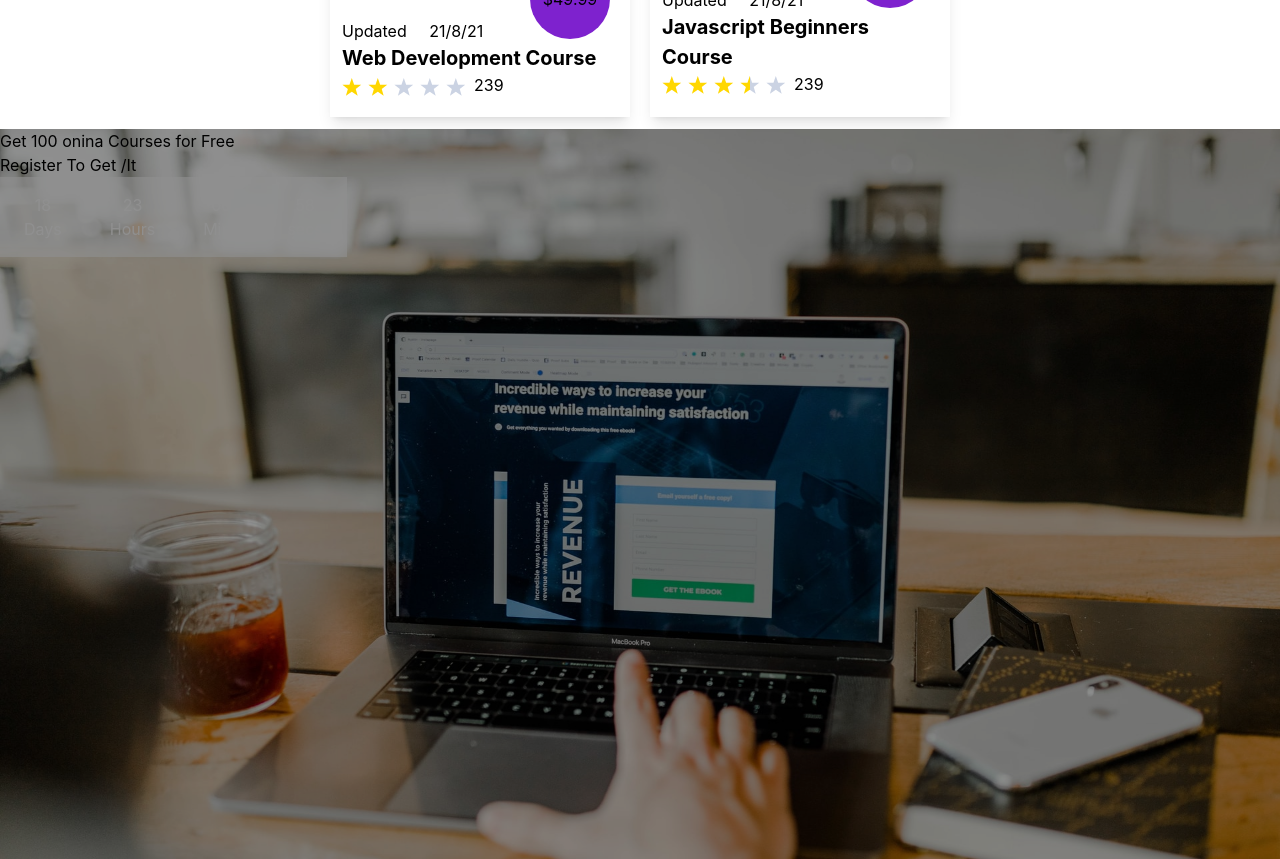
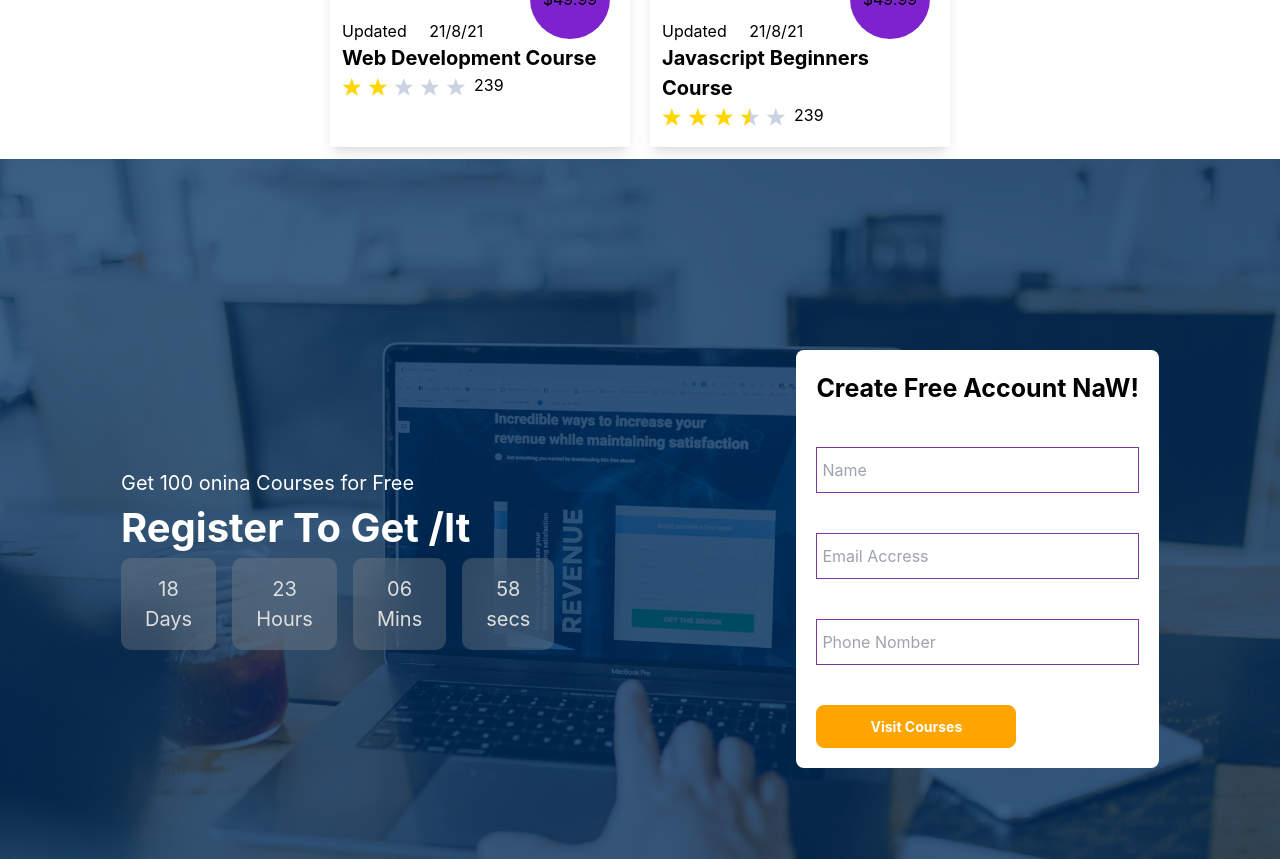
Before and after one commit to samariddin1661/univerctiy, a React (Create React App) app: page / in a window 1280 px wide. Shown: the part 1880-2739 px from the top of the page. Built offline with nearby package versions, Linux system fonts and the light colour scheme.

Commit message:
footer
footer

```diff
--- a/src/components/Courses.jsx
+++ b/src/components/Courses.jsx
@@ -69,7 +69,7 @@ const Courses = () => {
         DYMMY_DATA.length === 0 ?"No courses" :DYMMY_DATA.map((item,key)=>(
            <div className='w-[300px] shadow-lg'>
         {/* card img */}
-        <div><img src={item.image} alt=""  className='h-[200px grayscale-[100%] hover:grayscale-0 duration-[0.3s]'/></div>
+        <div><img src={item.image} alt=""  className='h-[200px] grayscale-[100%] hover:grayscale-0 duration-[0.3s]'/></div>
 
         {/* card footer */}
         <div className='px-3 py-5 relative'>
--- /dev/null
+++ b/src/components/Form.jsx
@@ -0,0 +1,17 @@
+import React from 'react'
+
+const Form = () => {
+  return (
+    <div className='flex  bg-[transparent] w-full justify-center items-center md:px-0 px-5'>
+      <form className=' flex flex-col bg-[#ffffff] justify-center items-center p-5 md:gap-10 gap-5 w-full max-w-[400px] rounded-lg'>
+        <h1 className='font-bold md:text-[25px] text-[18px]'>Create Free Account NaW!</h1>
+        <input type="text" className='outline-none border-[1px] dorder-[solid] border-[#8137a0] md:px-[5px] px-[2px] md:py-[10px] py-[6px] w-full md:text-[16px] text-[14px ] max-w-[350px]'placeholder='Name' />
+        <input type="email" className='outline-none border-[1px] dorder-[solid] border-[#8137a0] md:px-[5px] px-[2px] md:py-[10px] py-[6px] w-full md:text-[16px] text-[14px ] max-w-[350px]'placeholder='Email Accress' />
+        <input type="tel" className='outline-none border-[1px] dorder-[solid] border-[#8137a0] md:px-[5px] px-[2px] md:py-[10px] py-[6px] w-full md:text-[16px] text-[14px ] max-w-[350px]'placeholder='Phone Nomber' />
+        <input type="submit" value="Visit Courses" className='outline-none bg-[orange] text-[white] hover:bg-[white] hover:text-[orange] border-[1px] dorder-[solid] border-[orange] px-[3px] py-[10px] w-full max-w-[200px] self-start font-bold text-[18px] md:text-[14px] rounded-lg'/>
+      </form>
+    </div>
+  )
+}
+
+export default Form
--- a/src/components/Ragister.jsx
+++ b/src/components/Ragister.jsx
@@ -1,33 +1,38 @@
 import React from 'react'
 import back_img from "../assets/signup.jpg"
+import Form from './Form'
 const Ragister = () => {
   return (
-    <div className='h-[100vh] relative w-full parda my-3'>
+    <div className='h-[100vh] relative w-full par my-3 z-[12]'>
         <img src={back_img} alt="back_img" className='absolute top-0 left-0 w-full h-[100%]'/>
-        <div className='absolute top-0'>
+        <div className='absolute top-0 left-0 w-full flex flex-col lg:flex-row  justify-around items-center h-[100vh] z-[10]'>
           <div>
-            <p>Get 100 onina Courses for Free</p>
-            <h2>Register To Get /It</h2>
-            <div className='flex justify-center'>
-              <p className='py-4 px-6 text-[white] text-center bg-[#ffffffa0]'>
-                <span>18</span>
-                <p>Days</p>
+            <div className='text-[white]'>
+              <p className='text-[20px]'>Get 100 onina Courses for Free</p>
+              <h2 className='text-[40px] font-bold'>Register To Get /It</h2>
+              <div className='flex justify-center gap-4 z-[5] relative'>
+                <p className='py-4 z-[4]  px-6 text-[white] backdrop-blur-[20px] after:bg-[#9494944f] after:absolute after:w-full after:h-[100%] after:top-0 after:left-0 after:rounded-[10px] after:z-[3] text-center text-[20px] rounded-[10px] '>
+                  <span className='z-[4]'>18</span>
+                  <p className='z-[4]'>Days</p>
                 </p>
-              <p  className='py-4 px-6 text-[white] text-center bg-[#ffffffa0]'>
+                <p  className='py-4 z-[4] px-6 text-[white] backdrop-blur-[20px] after:bg-[#9494944f] after:absolute after:w-full after:h-[100%] after:top-0 after:left-0 after:rounded-[10px] after:z-[3] text-center text-[20px] rounded-[10px]'>
                   <span>23</span>
                   <p>Hours</p>
                 </p>
-              <p  className='py-4 px-6 text-[white] text-center bg-[#ffffffa0]'>
+                <p  className='py-4 z-[4] px-6 text-[white] backdrop-blur-[20px] after:bg-[#9494944f] after:absolute after:w-full after:h-[100%] after:top-0 after:left-0 after:rounded-[10px] after:z-[3] text-center text-[20px] rounded-[10px] '>
                   <span>06</span>
                   <p>Mins</p>
                 </p>
-              <p  className='py-4 px-6 text-[white] text-center bg-[#ffffffa0]'>
+                <p  className='py-4 z-[4] px-6 text-[white] backdrop-blur-[20px] after:bg-[#9494944f] after:absolute after:w-full after:h-[100%] after:top-0 after:left-0 after:rounded-[10px] after:z-[3] text-center text-[20px] rounded-[10px] '>
                   <span>58</span>
                   <p>secs</p>
                 </p>
               </div>
           </div>
-          <div></div>
+          </div>
+          <div>
+          <Form/>
+          </div>
         </div>
     </div>
   )
--- a/src/index.css
+++ b/src/index.css
@@ -30,7 +30,16 @@ code {
   width: 100%;
   height: 100vh;
   position: absolute;
-  background: #00000070;
+  background: #00000077;
   z-index: 3;
   left: 0;
 }
+.par:after{
+  content: " ";
+  width: 100%;
+  height: 100vh;
+  position: absolute;
+  background: #012f5fc3;
+  z-index: 3;
+  left: 0;
+}
--- a/src/pages/Main.jsx
+++ b/src/pages/Main.jsx
@@ -4,6 +4,7 @@ import Home from '../components/Home'
 import Feature from '../components/Feature'
 import Courses from '../components/Courses'
 import Ragister from '../components/Ragister'
+import Form from '../components/Form'
 
 const Main = () => {
   return (
@@ -13,6 +14,7 @@ const Main = () => {
       <Feature/>
       <Courses/>
       <Ragister/>
+      {/* <Form/> */}
     </div>
   )
 }
```
Lines whose indentation alone changed are shown as unchanged.
